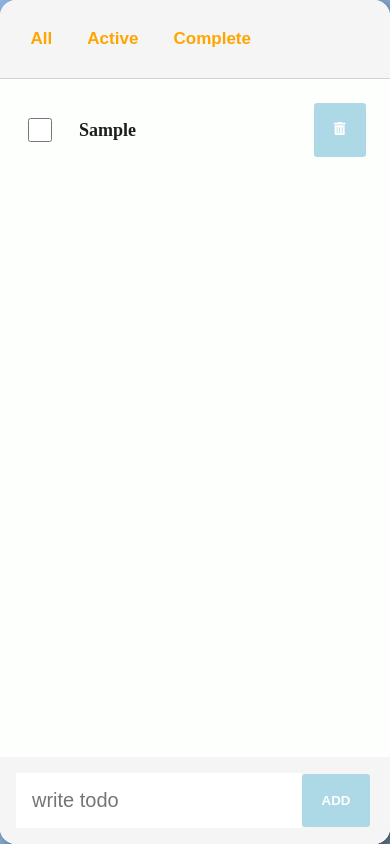
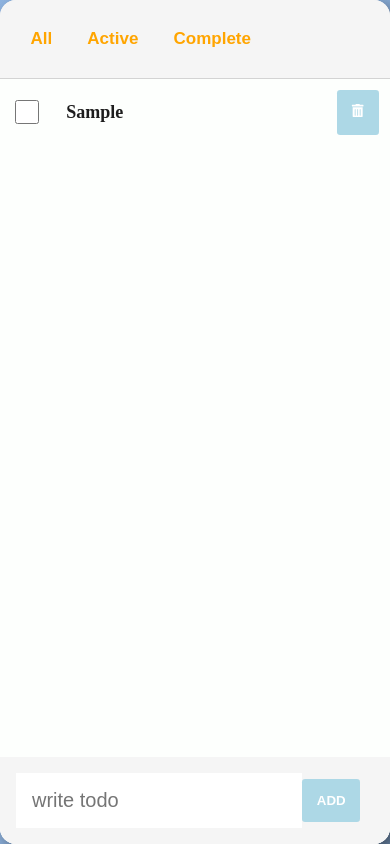
Before and after one commit to yl22iee/todo_list_231210, a React (Create React App) app: page / in a window 390 px wide. Both pictures are taken after typing "Sample" into the empty fields and a click on the button "ADD". Built offline with nearby package versions, Linux system fonts and the light colour scheme.

Commit message:
please...

```diff
--- a/package.json
+++ b/package.json
@@ -10,7 +10,7 @@
     "react": "^18.2.0",
     "react-dom": "^18.2.0",
     "react-icons": "^4.12.0",
-    "react-scripts": "5.0.1",
+    "react-scripts": "^5.0.1",
     "react-toggle-dark-mode": "^1.1.1",
     "styled-components": "^6.1.1",
     "styled-reset": "^4.5.1",
@@ -43,5 +43,5 @@
       "last 1 safari version"
     ]
   },
-  "homepage": "https://yl22iee.github.io/todo_list_231210/"
+  "homepage": "https://github.com/yl22iee/todo_list_231210?tab=readme-ov-file#todo"
 }
--- a/src/components/AddTodo/AddTodo.css
+++ b/src/components/AddTodo/AddTodo.css
@@ -35,7 +35,7 @@
 
 @media screen and (max-width: 450px) {
   .button {
-    padding: 1.2rem;
+    padding: 0.9rem;
   }
 }
 
--- a/src/components/TodoList/TodoList.css
+++ b/src/components/TodoList/TodoList.css
@@ -12,4 +12,11 @@
 }
 
 .list {
+  padding: 1rem;
 }
+
+@media screen and (max-width: 450px) {
+  .list {
+    padding: 0.2rem;
+  }
+}
--- a/src/components/TodoList/TodoList.js
+++ b/src/components/TodoList/TodoList.js
@@ -1,7 +1,7 @@
 import React, { useEffect, useState } from "react";
 import AddTodo from "../AddTodo/AddTodo";
 import Todo from "../TodoDelete/Todo";
-// import { v4 as uuidv4 } from "uuid";
+import { v4 as uuidv4 } from "uuid";
 import "./TodoList.css";
 
 export default function TodoList({ filter }) {
```
Also changed, not shown: 1 other file (tests, documents, lock files or other folders).
